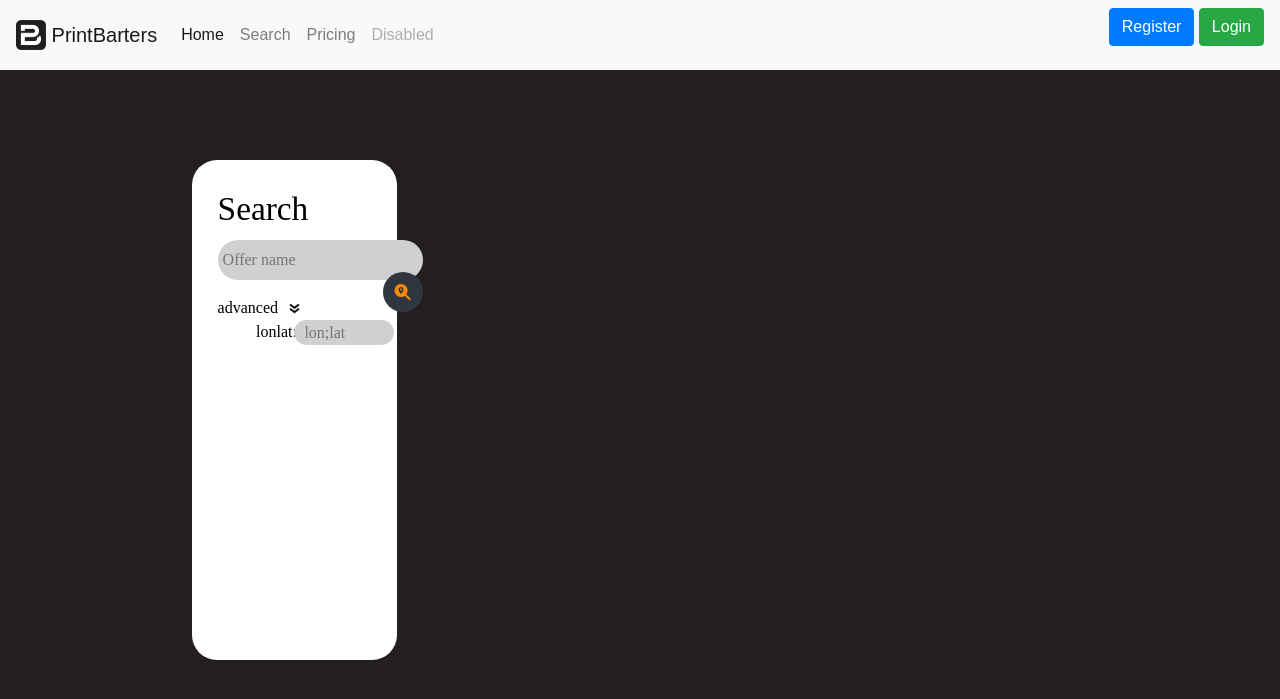
After one commit to sikren/WebProject, a Flask app: page /search in a window 1280 px wide, after a click on "advanced". The commit adds this page. Shown: the top 699 px of the page. Run offline with Flask 2, Linux system fonts and the light colour scheme; some libraries are stand-ins or nearby versions.

Commit message:
3/5/20
+jQuery tips; +flask-wtf association with form

```diff
--- /dev/null
+++ b/forms/SearchForm.py
@@ -0,0 +1,9 @@
+from flask_wtf import FlaskForm
+from wtforms import StringField, BooleanField
+from wtforms.validators import DataRequired
+
+
+class SearchForm(FlaskForm):
+    offer_name = StringField('Offer name', validators=[DataRequired()])
+    lonlat = StringField('lon;lat', validators=[DataRequired()])
+    advanced_checkbox = BooleanField('advanced')
--- a/main.py
+++ b/main.py
@@ -1,8 +1,9 @@
-from flask import Flask, render_template, redirect
+from flask import Flask, render_template, redirect, request
 from flask_login import LoginManager, login_user, login_required, logout_user
 from data import db_session
 from forms.LoginForm import LoginForm
 from forms.RegisterForm import RegisterForm
+from forms.SearchForm import SearchForm
 from data.user import User
 
 app = Flask(__name__)
@@ -68,9 +69,17 @@ def register():
                            title='Register')
 
 
+@app.route('/search', methods=['GET', 'POST'])
+def search():
+    form = SearchForm()
+    if request.method == 'POST':
+        return 'success'
+    return render_template('Search.html', form=form)
+
+
 @app.route('/')
-def main_page():
-    return render_template('ClientMain.html')
+def main():
+    return render_template('MainPage.html')
 
 
 if __name__ == '__main__':
--- a/static/css/_style.css
+++ b/static/css/_style.css
@@ -5,14 +5,15 @@ body{
     overflow: hidden;
 }
 
-
-/* for login&register page */
+/* For Login&Register page */
 .btn.text-uppercase{
     background-color: #F1F2F2;
+
 }
 
 .btn.text-uppercase:hover{
     background-color: #39FF14;
+
 }
 
 .login-form{
@@ -26,12 +27,13 @@ body{
     margin-top: auto;
 }
 
-/* search page */
+
+/* For Search page */
 .form-wrap{
     font-family: 'GOST Type BU';
     position: absolute;
     width: 16vw;
-    height: 60vh;
+    height: 20vh;
     top: 20vh;
     left: 15vw;
     background: #FFF;
@@ -84,10 +86,6 @@ body{
     margin-top: 17vh;
 }
 
-.checkbox{
-    background: 'static/img/icon.png'
-}
-
 .checkbox-label{
     float: right;
     width: 13px;
@@ -98,31 +96,52 @@ body{
     margin-left: 10px;
 }
 
-/* Doesn't work at all */
-.advanced-parameters{
-    visibility: collapse;
-}
-
 #adv-checkbox + span{
     position: absolute;
     left: 0; top: 0;
     width: 100%; height: 100%;
-    background: url(icons/sicon.png) no-repeat;
-}
-
-/* Doesn't work at all */
-#adv-checkbox:checked ~ .advanced-parameters{
-    visibility: visible;
+    background: url(icons/icon.png) no-repeat;
 }
 
 #adv-checkbox:checked + span{
-    background: url(icons/active_sicon.png) no-repeat;
+    background: url(icons/active_icon.png) no-repeat;
+
 }
 
 input[type=checkbox]{
     display: none;
+
 }
 
 #advanced{
     float: left;
+
 }
+
+.advanced-parameters{
+    visibility: collapse;
+
+}
+
+#advanced-lonlat{
+    position: absolute;
+    margin-left: 5vw;
+    margin-top: 20vh;
+}
+
+.lonlat-txt{
+    border: none;
+    border-radius: 40px;
+    height: 25px;
+    width: 100px;
+    background: #d0d0d0;
+    outline: none;
+    float: left;
+    padding-left: 10px;
+    font-size: 16px;
+
+    position: absolute;
+    margin-left: 8vw;
+    margin-top: 20vh;
+
+}
--- a/templates/LoginTemplate.html
+++ b/templates/LoginTemplate.html
@@ -4,7 +4,8 @@
     <div class="login-form d-flex justify-content-center align-items-center">
        <form class="login-form text-center" action="" method="post">
 
-           {{form.hidden_tag()}}
+           {{ form.hidden_tag() }}
+           {{ form.csrf_token }}
 
            <h1 class="mb-4"> LOGIN </h1>
            <div class="form-group">
--- /dev/null
+++ b/templates/Search.html
@@ -0,0 +1,43 @@
+{% extends "base.html" %}
+
+{% block content %}
+    <div class="form-wrap">
+        <form class="search-form" method="post" action="">
+
+            {{ form.hidden_tag() }}
+            {{ form.csrf_token }}
+
+            <div id="search-label">
+                Search
+            </div>
+            <div class="search-box">
+                {{ form.offer_name(class="search-txt",
+                                   placeholder=form.offer_name.label.text,
+                                   type="text")}}
+                <button class="search-btn"> <i class="fas fa-search-location" style="color: #FF8C00;"></i> </button>
+            </div>
+            <div class="advanced-box">
+                <label for="adv-checkbox" id="advanced"> advanced </label>
+                <label class="checkbox-label">{{ form.advanced_checkbox(id="adv-checkbox") }}<span></span></label>
+            </div>
+            <div class="advanced-parameters">
+                <label id="advanced-lonlat"> lonlat: </label>
+                {{ form.lonlat(class="lonlat-txt", placeholder="lon;lat") }}
+            </div>
+        </form>
+
+        <script>
+            $('#adv-checkbox').change(function() {
+                if ($('#adv-checkbox').is(':checked')){
+                    $('.advanced-parameters').css({'visibility': 'visible'});
+                    $('.form-wrap').css({'height': '500px'});
+                } else {
+                    $('.advanced-parameters').css({'visibility': 'collapse'});
+                    $('.form-wrap').css({'height': '200px'});
+                }
+            });
+        </script>
+
+    </div>
+
+{% endblock %}
--- a/templates/base.html
+++ b/templates/base.html
@@ -16,6 +16,9 @@
     <!-- CSS -->
     <link rel="stylesheet" type="text/css" href="{{url_for('static', filename='css/_style.css')}}" />
 
+    <!-- jQuery -->
+    <script src="https://ajax.googleapis.com/ajax/libs/jquery/1.12.4/jquery.min.js"></script>
+
     <title>{{title}}</title>
 </head>
 <body>
@@ -31,7 +34,7 @@
                   <a class="nav-link" href="#">Home <span class="sr-only">(current)</span></a>
                 </li>
                 <li class="nav-item">
-                  <a class="nav-link" href="#">Features</a>
+                  <a class="nav-link" href="/search">Search</a>
                 </li>
                 <li class="nav-item">
                   <a class="nav-link" href="#">Pricing</a>
```
Also changed, not shown: templates/MainPage.html (+5 -9 lines), static/css/icons/active_icon.png, static/css/icons/icon.png.
